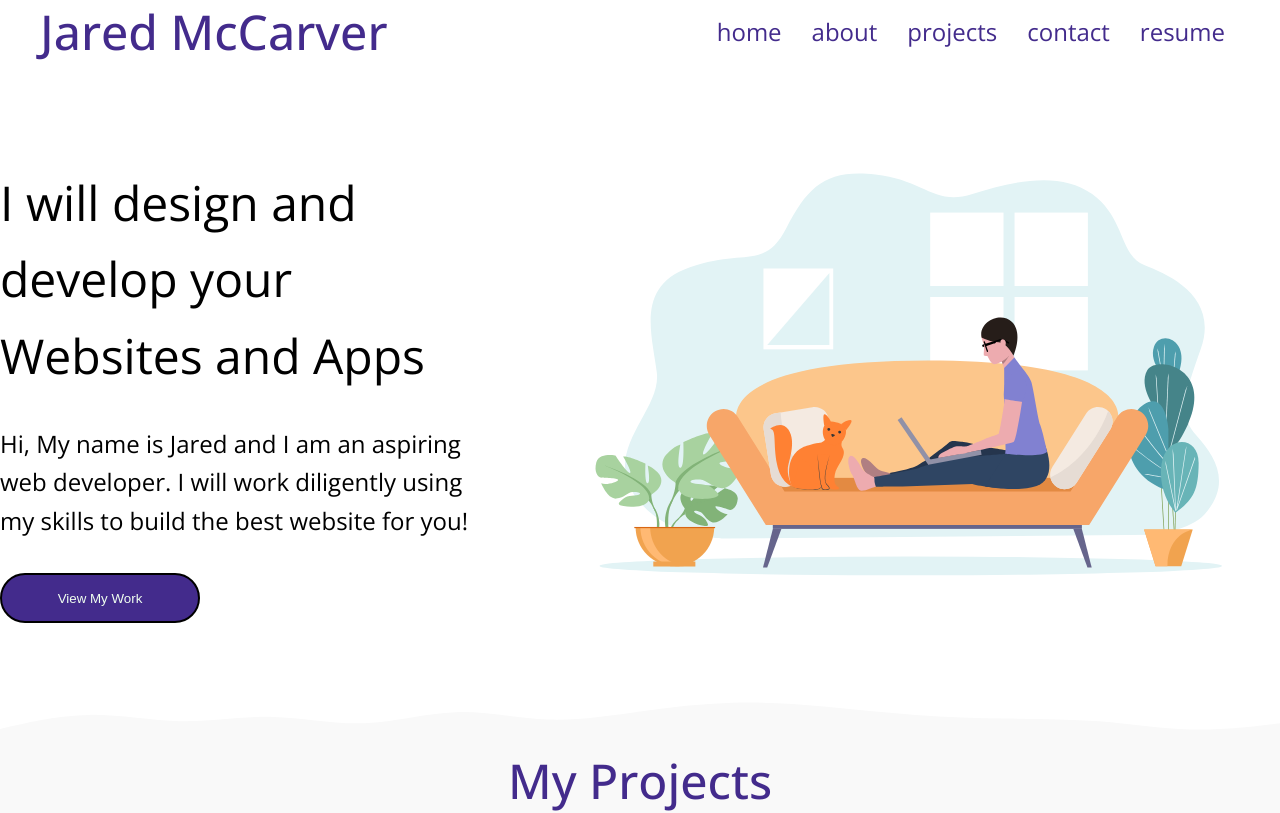
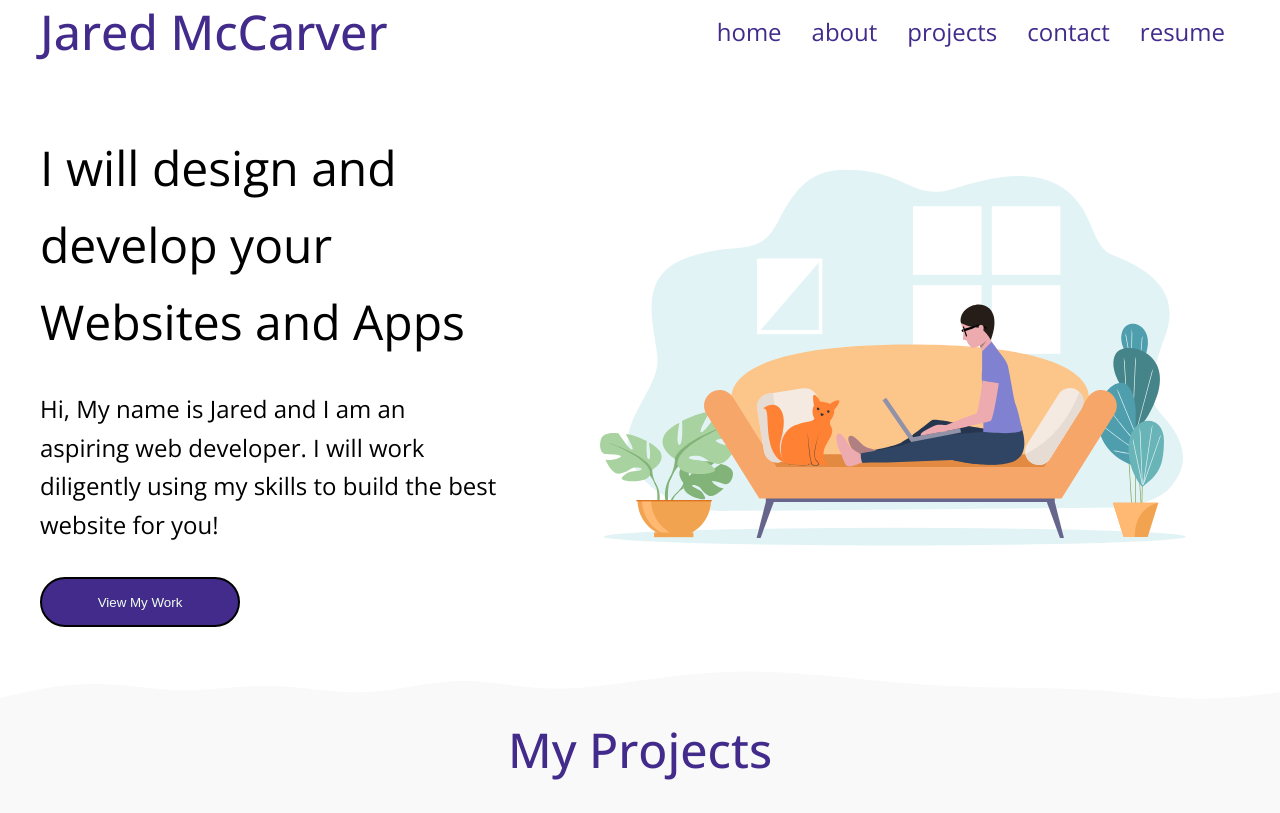
Before and after one commit to jsmccarver/Jared-Porfolio, a Next.js app: page / in a window 1280 px wide. Shown: the top 813 px of the page. Built offline with nearby package versions, Linux system fonts and the light colour scheme.

Commit message:
Made wavier stuff

```diff
--- a/styles/Home.module.css
+++ b/styles/Home.module.css
@@ -12,7 +12,7 @@
   max-width: 1500px;
   margin: 0 auto;
   overflow: none !important;
-  padding: 0px 0px;
+  padding: 0 40px;
   display: grid;
   align-items: left;
   justify-content: space-between;
@@ -61,6 +61,7 @@
   grid-template-columns: 1fr 1fr;
   max-width: 1325px;
   gap: 0px 50px;
+  padding: 0 40px;
   margin: 30px auto;
   align-items: center;
   justify-content: left;
@@ -133,7 +134,14 @@
   padding: 5px;
   background-color: #f4f4f4;
 }
-
+@media screen and (max-width: 1200px) {
+  .Intro-text h1 {
+    font-size: 2.5rem;
+  }
+  .Intro-text h3 {
+    font-size: 1.2rem;
+  }
+}
 @media screen and (max-width: 1050px) {
   .Intro {
     padding: 15px 0px !important;
```
